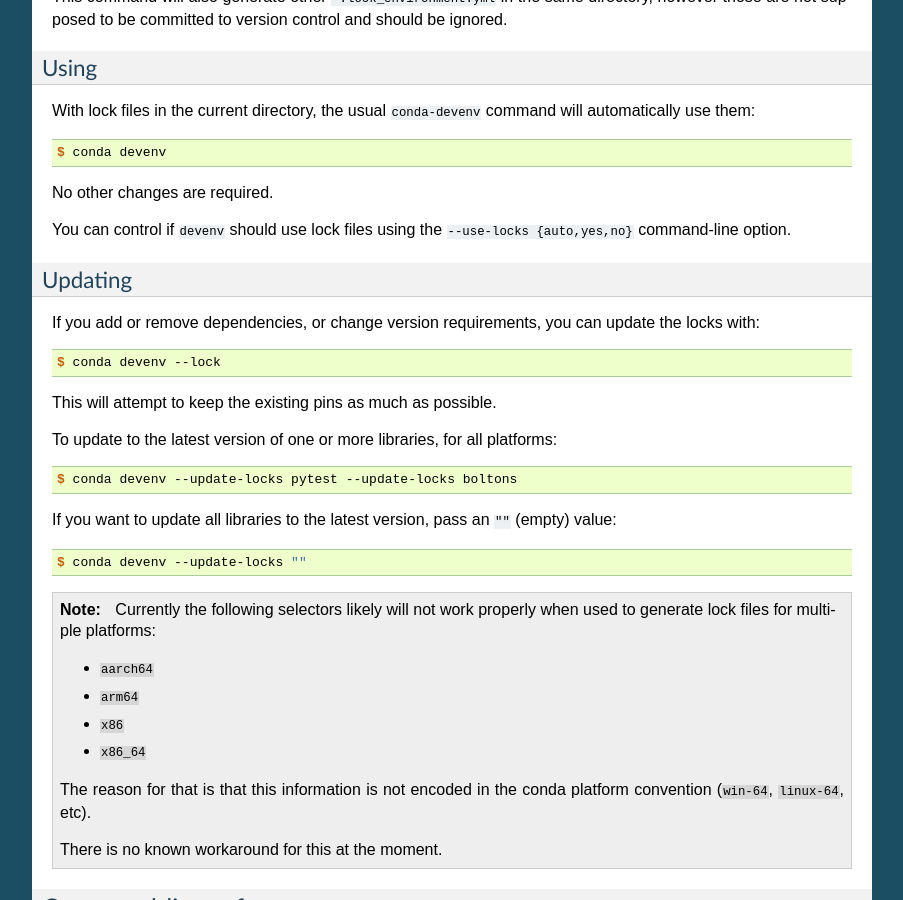
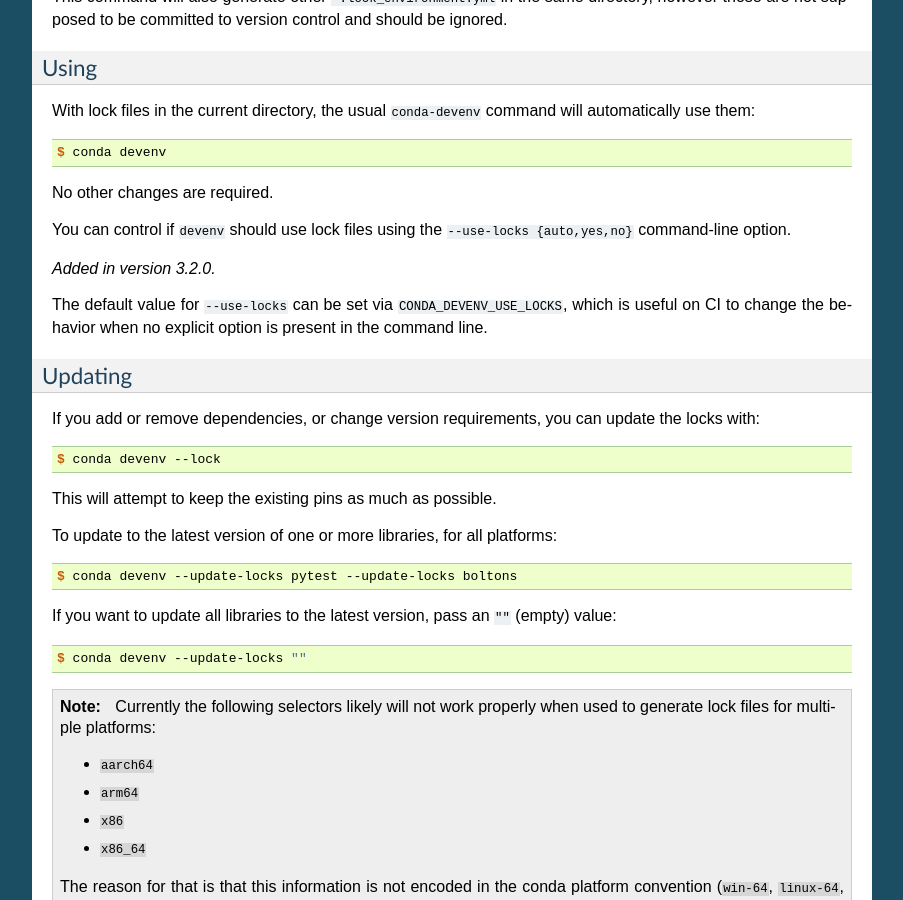
Before and after one commit to ESSS/conda-devenv, a Sphinx documentation site: the page built from docs/usage.rst, in a window 1280 px wide and 900 px high, scrolled down 5815 px. Shown: the whole window, without its empty margins (198-1101 px from the left). Built offline with Sphinx 7.4.7, drawn with Linux system fonts in a browser that asks for light colours; the version number could not be read and is left out; some of the changed text lies outside the part shown.

Commit message:
Add CONDA_DEVENV_USE_LOCKS env var to configure the default for --use-locks

```diff
--- a/CHANGELOG.rst
+++ b/CHANGELOG.rst
@@ -1,6 +1,12 @@
 =========
 CHANGELOG
 =========
+
+3.2.0 (2023-07-11)
+------------------
+
+* The ``CONDA_DEVENV_USE_LOCKS`` can be used to change the default value of ``--use-locks``. Useful to set on CI to ensure
+  lock files are being used.
 
 3.1.1 (2023-07-04)
 ------------------
--- a/docs/usage.rst
+++ b/docs/usage.rst
@@ -381,6 +381,12 @@ No other changes are required.
 
 You can control if ``devenv`` should use lock files using the ``--use-locks {auto,yes,no}`` command-line option.
 
+.. versionadded:: 3.2.0
+
+The default value for ``--use-locks`` can be set via ``CONDA_DEVENV_USE_LOCKS``, which is useful on CI
+to change the behavior when no explicit option is present in the command line.
+
+
 Updating
 --------
 
@@ -482,7 +488,9 @@ Options
       --use-locks {auto,yes,no}
                             How to use lock files: 'auto' will use them if
                             available, 'yes' will try to use and fail if not
-                            available, 'no' skip lockfiles always.
+                            available, 'no' skip lock files always. Can also be
+                            configured via CONDA_DEVENV_USE_LOCKS environment
+                            variable.
       --update-locks PACKAGE
                             Update the given package in all lock files, while
                             still obeying the pins in the devenv.yml file. Can be
```
Also changed, not shown: 2 other files.
